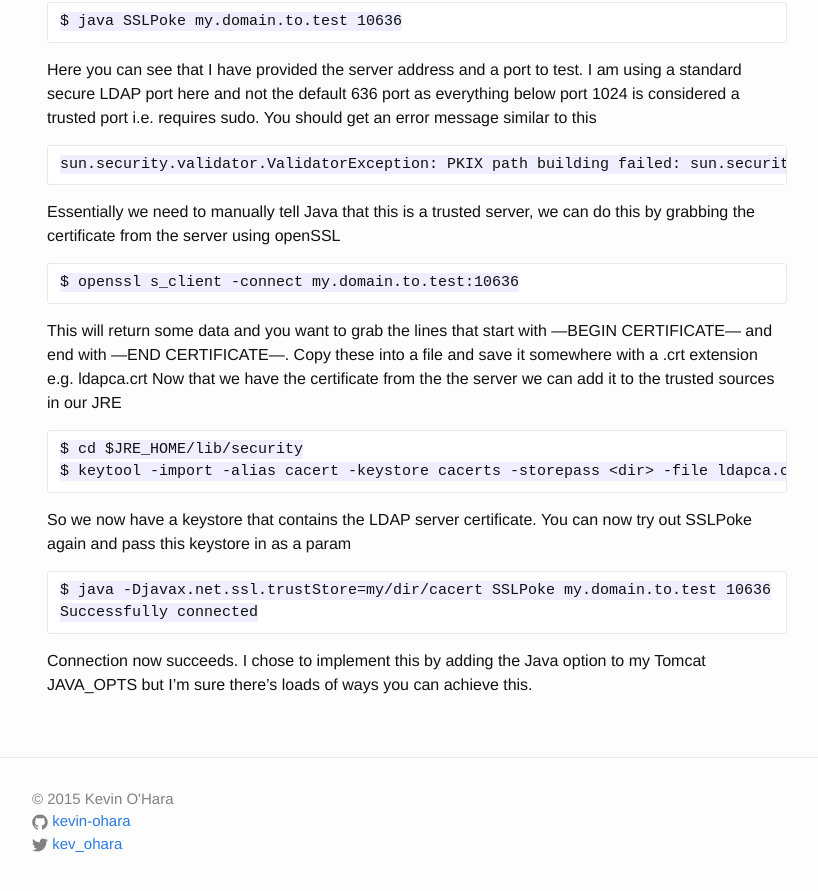
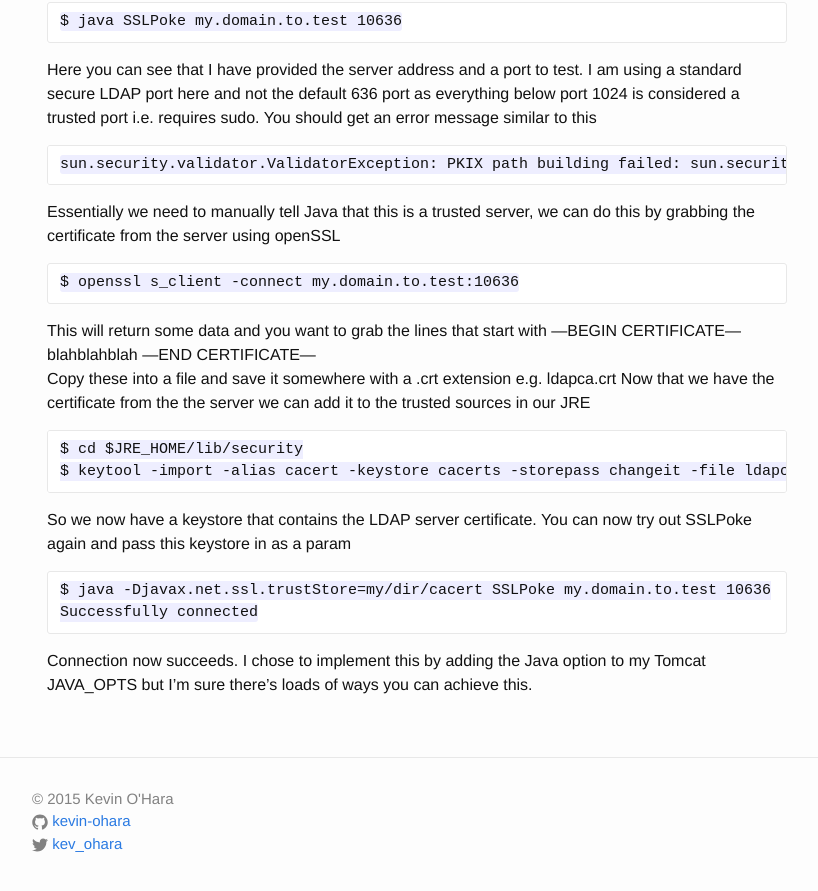
Before and after one commit to kevin-ohara/kevin-ohara.github.io, a Jekyll site: the page built from _posts/2015-07-23-trusting-a-self-signed-certificate-with-java.md, in a window 1280 px wide and 900 px high, scrolled down 594 px. Shown: the top 891 px of the window, without its empty margins (223-1041 px from the left). Built offline with Jekyll 4.4.1, drawn with Linux system fonts in a browser that asks for light colours; comment, search, counter and statistics services are not loaded.

Commit message:
fixed error in command

````diff
--- a/_posts/2015-07-23-trusting-a-self-signed-certificate-with-java.md
+++ b/_posts/2015-07-23-trusting-a-self-signed-certificate-with-java.md
@@ -40,11 +40,15 @@ Essentially we need to manually tell Java that this is a trusted server, we can
 $ openssl s_client -connect my.domain.to.test:10636
 ```
 
-This will return some data and you want to grab the lines that start with ---BEGIN CERTIFICATE--- and end with ---END CERTIFICATE---.  Copy these into a file and save it somewhere with a .crt extension e.g. ldapca.crt  Now that we have the certificate from the the server we can add it to the trusted sources in our JRE
+This will return some data and you want to grab the lines that start with
+---BEGIN CERTIFICATE---
+blahblahblah
+---END CERTIFICATE---
+Copy these into a file and save it somewhere with a .crt extension e.g. ldapca.crt  Now that we have the certificate from the the server we can add it to the trusted sources in our JRE
 
 ```
 $ cd $JRE_HOME/lib/security
-$ keytool -import -alias cacert -keystore cacerts -storepass <dir> -file ldapca.crt
+$ keytool -import -alias cacert -keystore cacerts -storepass changeit -file ldapca.crt
 ```
 
 So we now have a keystore that contains the LDAP server certificate. You can now try out SSLPoke again and pass this keystore in as a param
````
